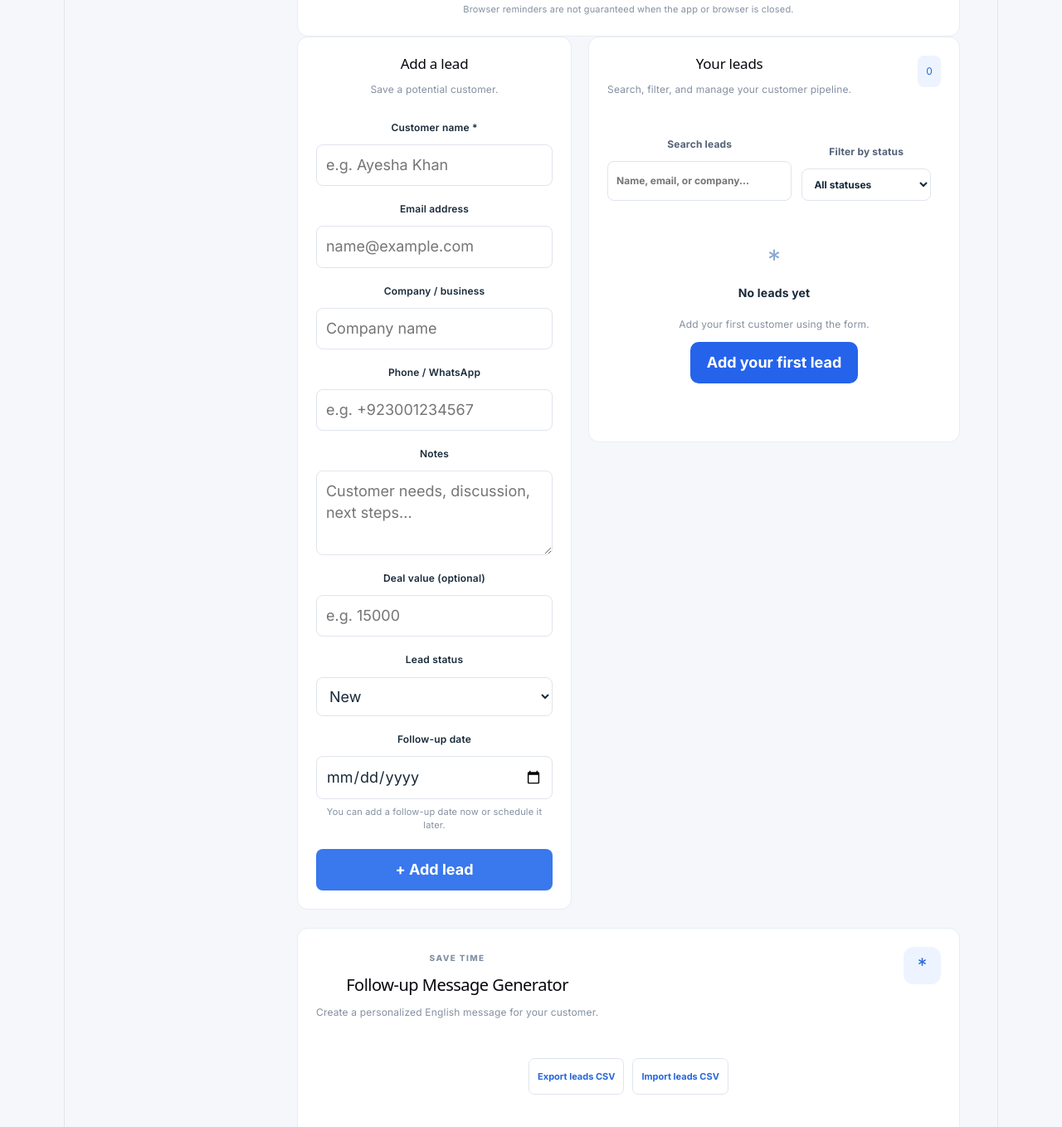
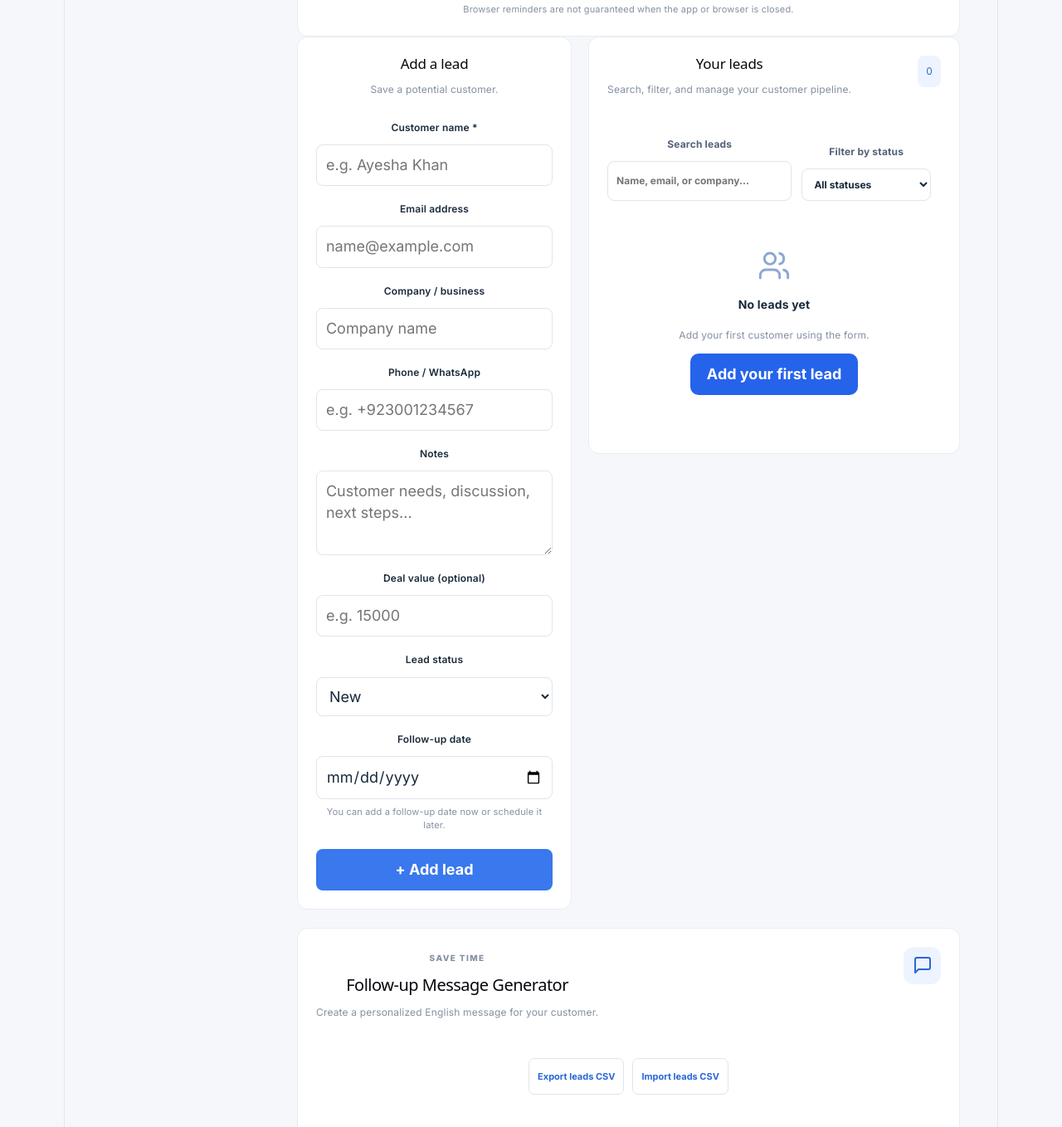
Before and after one commit to muntahaayaz/followupflow, a React (Vite) app: page / in a window 1280 px wide. Shown: the part 826-2184 px from the top of the page at 83% size. Built offline with nearby package versions, Linux system fonts and the light colour scheme.

Commit message:
Replace placeholder icons; dark View follow-ups; center follow-up block

```diff
--- a/src/App.css
+++ b/src/App.css
@@ -1438,3 +1438,44 @@ textarea:focus {
   justify-content: center;
   gap: 10px;
 }
+
+/* Icons replace the old "*" placeholders */
+.message-icon svg {
+  width: 24px;
+  height: 24px;
+}
+
+.empty-icon {
+  display: grid;
+  place-items: center;
+}
+
+.empty-icon svg {
+  width: 40px;
+  height: 40px;
+}
+
+:root[data-theme="dark"] .message-icon {
+  background: #263449;
+  color: #93c5fd;
+}
+
+:root[data-theme="dark"] .empty-icon {
+  color: #6b7f9e;
+}
+
+/* "View follow-ups" follows the dark theme */
+:root[data-theme="dark"] .followup-summary button {
+  background: #263449;
+  color: #93c5fd;
+}
+
+:root[data-theme="dark"] .followup-summary button:hover {
+  background: #2f405a;
+}
+
+/* Follow-up block lines up with the centered lead card */
+.followup-date {
+  align-items: center;
+  text-align: center;
+}
--- a/src/App.jsx
+++ b/src/App.jsx
@@ -1182,7 +1182,21 @@ export default function App() {
 
             {visibleLeads.length === 0 ? (
               <div className="empty">
-                <div className="empty-icon">*</div>
+                <div className="empty-icon" aria-hidden="true">
+                  <svg
+                    viewBox="0 0 24 24"
+                    fill="none"
+                    stroke="currentColor"
+                    strokeWidth="1.75"
+                    strokeLinecap="round"
+                    strokeLinejoin="round"
+                  >
+                    <path d="M16 21v-2a4 4 0 0 0-4-4H6a4 4 0 0 0-4 4v2" />
+                    <circle cx="9" cy="7" r="4" />
+                    <path d="M22 21v-2a4 4 0 0 0-3-3.87" />
+                    <path d="M16 3.13a4 4 0 0 1 0 7.75" />
+                  </svg>
+                </div>
 
                 <h3>
                   {normalizedSearch || statusFilter !== "All"
@@ -1261,7 +1275,18 @@ export default function App() {
                 Create a personalized English message for your customer.
               </p>
             </div>
-            <span className="message-icon">*</span>
+            <span className="message-icon" aria-hidden="true">
+              <svg
+                viewBox="0 0 24 24"
+                fill="none"
+                stroke="currentColor"
+                strokeWidth="2"
+                strokeLinecap="round"
+                strokeLinejoin="round"
+              >
+                <path d="M21 15a2 2 0 0 1-2 2H7l-4 4V5a2 2 0 0 1 2-2h14a2 2 0 0 1 2 2z" />
+              </svg>
+            </span>
           </div>
 
           <div className="csv-actions">
```
